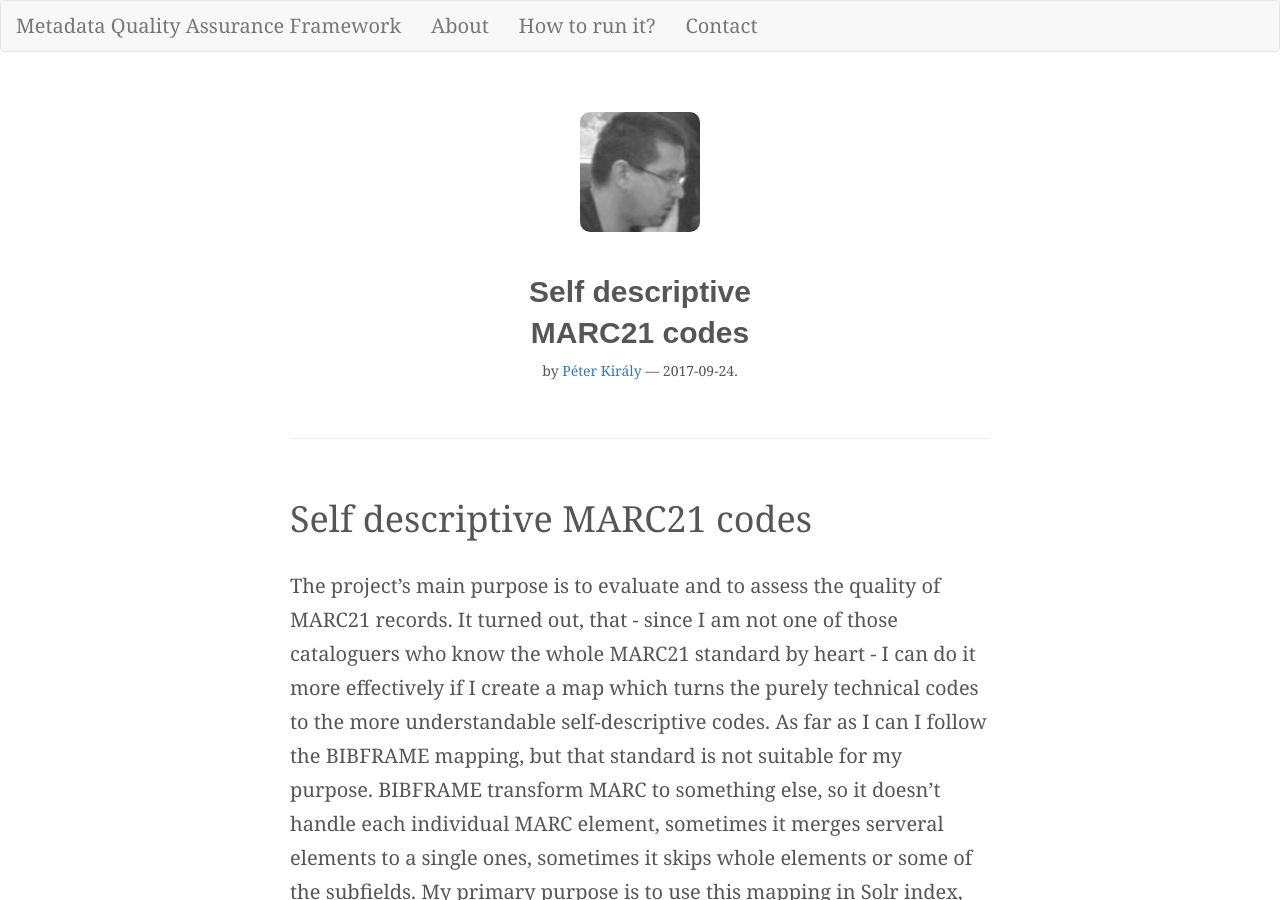
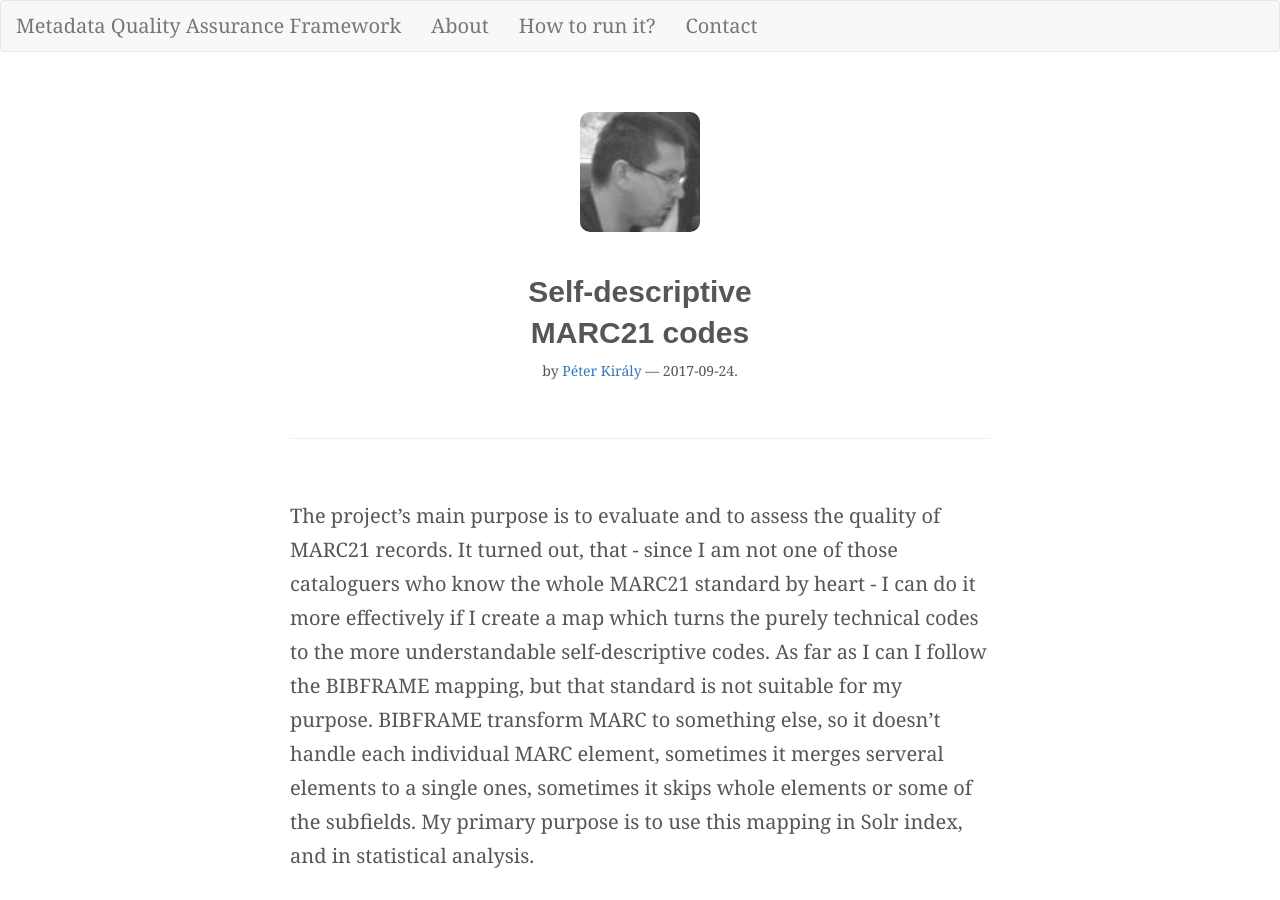
Before and after one commit to pkiraly/pkiraly.github.io, a Jekyll site: the page built from _posts/2017-09-24-mapping.md, in a window 1280 px wide and 900 px high. Built offline with Jekyll 4.4.1, drawn with Linux system fonts in a browser that asks for light colours; nearby versions of some CDN libraries; some web fonts are replaced; comment, search, counter and statistics services are not loaded.

Commit message:
Update 2017-09-24-mapping.md

```diff
--- a/_posts/2017-09-24-mapping.md
+++ b/_posts/2017-09-24-mapping.md
@@ -1,5 +1,5 @@
 ---
-title:      Self descriptive MARC21 codes
+title:      Self-descriptive MARC21 codes
 layout:     post
 date:       2017-09-24 00:00:00
 author:     "pkiraly"
@@ -8,9 +8,9 @@ customjs:
  - http://pkiraly.github.io/js/table.js
 ---
 
-# Self descriptive MARC21 codes
+The project's main purpose is to evaluate and to assess the quality of MARC21 records. It turned out, that - since I am not one of those cataloguers who know the whole MARC21 standard by heart - I can do it more effectively if I create a map which turns the purely technical codes to the more understandable self-descriptive codes. As far as I can I follow the BIBFRAME mapping, but that standard is not suitable for my purpose. BIBFRAME transform MARC to something else, so it doesn't handle each individual MARC element, sometimes it merges serveral elements to a single ones, sometimes it skips whole elements or some of the subfields. My primary purpose is to use this mapping in Solr index, and in statistical analysis.
 
-The project's main purpose is to evaluate and to assess the quality of MARC21 records. It turned out, that - since I am not one of those cataloguers who know the whole MARC21 standard by heart - I can do it more effectively if I create a map which turns the purely technical codes to the more understandable self-descriptive codes. As far as I can I follow the BIBFRAME mapping, but that standard is not suitable for my purpose. BIBFRAME transform MARC to something else, so it doesn't handle each individual MARC element, sometimes it merges serveral elements to a single ones, sometimes it skips whole elements or some of the subfields. My primary purpose is to use this mapping in Solr index, and in statistical analysis.
+<!-- more -->
 
 It is a quite long work and I haven't finished yet. I've created a frequency statistic of a large collection of bibliographic records, and I started with the most frequent fields. As I continue development, I will update this table. All the element of this table is already implemented and extracted automatically from the source.
 
```
